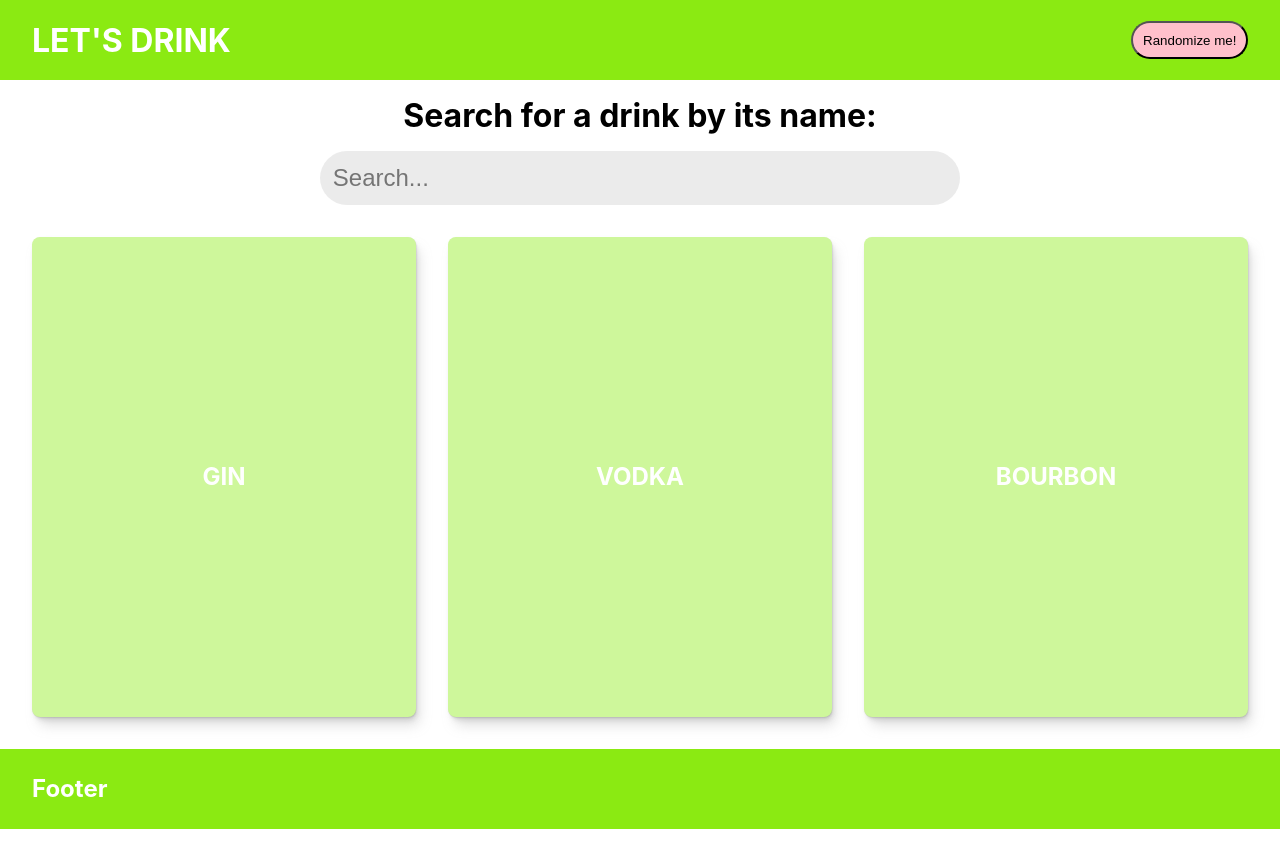
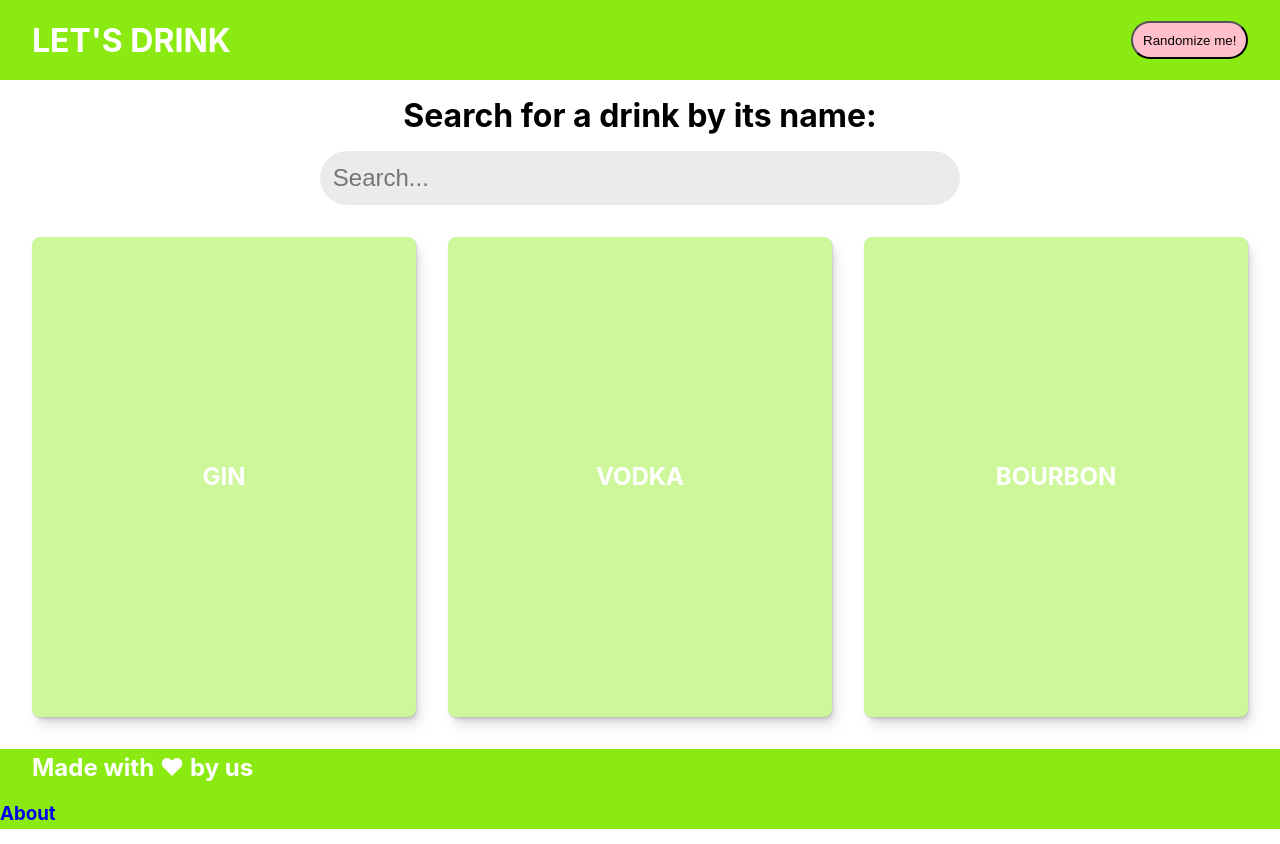
Before and after one commit to OliviaIsberg/Miniprojekt, a React (Create React App) app: page / in a window 1280 px wide. Built offline with nearby package versions, Linux system fonts and the light colour scheme; no server answers.

Commit message:
added about to footer

```diff
--- a/src/components/Footer/Footer.tsx
+++ b/src/components/Footer/Footer.tsx
@@ -1,13 +1,17 @@
-import './Footer.css';
+import { Link } from "react-router-dom";
+import "./Footer.css";
 
 function Footer() {
-    return (
-        <div className="footerContainer">
-            <footer>
-                <h2 className='footerHeading'>Footer</h2>
-            </footer>
-        </div>
-    )
+  return (
+    <div className="footerContainer">
+      <footer>
+        <h2 className="footerHeading">Made with ❤ by us</h2>
+        <Link to="/about">
+          <h3>About</h3>
+        </Link>
+      </footer>
+    </div>
+  );
 }
 
 export default Footer;
--- a/src/components/Header/Header.tsx
+++ b/src/components/Header/Header.tsx
@@ -1,6 +1,7 @@
 import "./Header.css";
 import GetRandomDrink from "../RandomDrink/RandomDrink";
 import { Link } from "react-router-dom";
+import AboutPage from "../../pages/AboutPage";
 
 function Header() {
   return (
```
